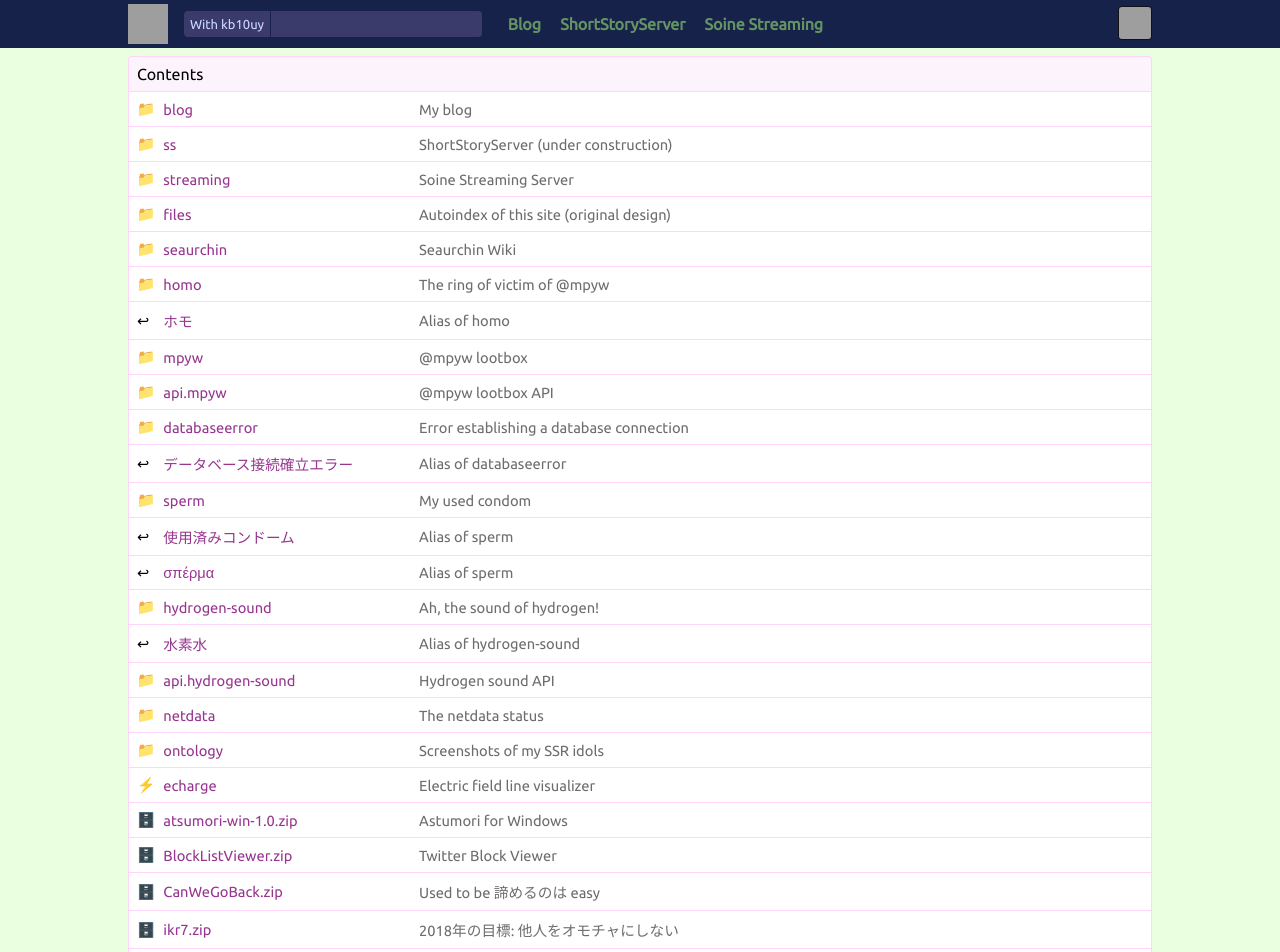
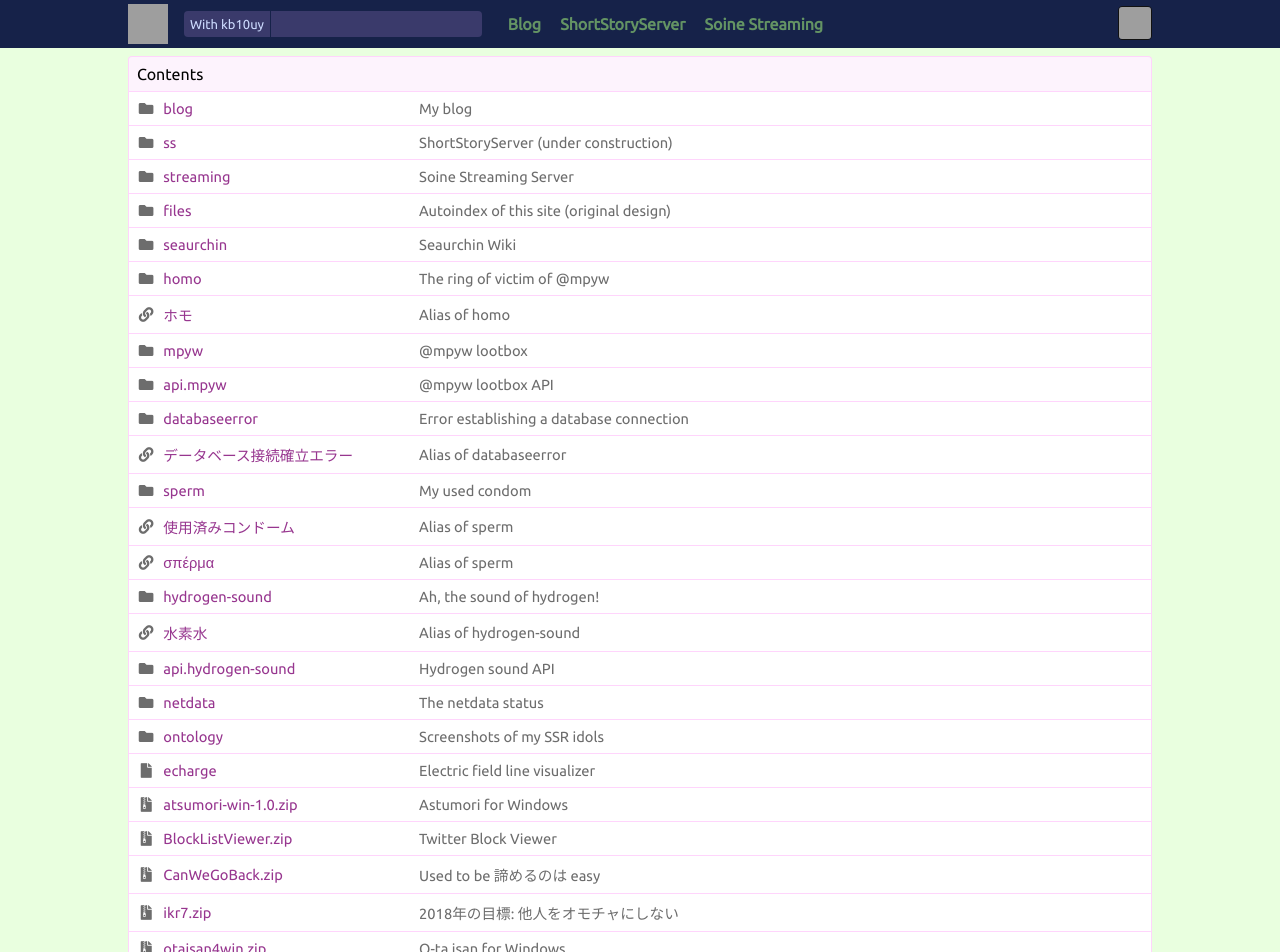
Before and after one commit to kb10uy/kb10uy.org, a Nuxt app: page / in a window 1280 px wide. Shown: the top 952 px of the page. Built offline with nearby package versions, Linux system fonts and the light colour scheme; grey boxes are pictures that could not be loaded.

Commit message:
おまけ

```diff
--- a/components/DirectoryTable.vue
+++ b/components/DirectoryTable.vue
@@ -39,6 +39,7 @@ $table-message-color: #6d6d6d;
     td {
       padding: 8px;
       &.icon {
+        color: $table-message-color;
         width: 1em;
         padding-right: 0;
       }
--- a/components/Navbar.vue
+++ b/components/Navbar.vue
@@ -2,7 +2,7 @@
   <header>
     <div class="container">
       <div class="left">
-        <img src="~assets/img/tencocoa.png" alt="" class="logo">
+        <img src="~assets/img/tencocoa.png" alt="" class="logo" :class="{ extra: extraMode }" @click="clickLogo">
         <form action="https://www.google.com/search" method="get">
           <input type="hidden" name="q" value="kb10uy">
           <span class="search">
@@ -59,6 +59,18 @@ header {
     .logo {
       width: 40px;
       height: 40px;
+
+      &.extra {
+        animation: rotation 0.5s linear infinite;
+      }
+      @keyframes rotation {
+        0% {
+          transform: rotateZ(0deg);
+        }
+        100% {
+          transform: rotateZ(1080deg);
+        }
+      }
     }
   }
 
@@ -191,6 +203,8 @@ export default {
   data() {
     return {
       socialLinks: false,
+      extraMode: false,
+      logo: 0,
     };
   },
 
@@ -198,6 +212,12 @@ export default {
     toggleSocialLinks() {
       this.socialLinks = !this.socialLinks;
     },
+    clickLogo() {
+      this.logo++;
+      if (this.logo >= 10) {
+        this.extraMode = true;
+      }
+    },
   },
 };
 </script>
--- a/nuxt.config.js
+++ b/nuxt.config.js
@@ -14,6 +14,13 @@ module.exports = {
         href: 'https://fonts.googleapis.com/css?family=Ubuntu',
       },
       {
+        rel: 'stylesheet',
+        href: 'https://use.fontawesome.com/releases/v5.0.13/css/all.css',
+        integrity:
+          'sha384-DNOHZ68U8hZfKXOrtjWvjxusGo9WQnrNx2sqG0tfsghAvtVlRW3tvkXWZh58N9jp',
+        crossorigin: 'anonymous',
+      },
+      {
         rel: 'icon',
         href: '/favicon.ico',
         type: 'image/vnd.microsoft.icon',
--- a/pages/index.vue
+++ b/pages/index.vue
@@ -7,137 +7,137 @@
       <table>
         <tbody>
           <tr>
-            <td class="icon">📁</td>
+            <td class="icon"><i class="fas fa-fw fa-folder" /></td>
             <td class="content"><a href="https://blog.kb10uy.org">blog</a></td>
             <td class="message">My blog</td>
           </tr>
           <tr>
-            <td class="icon">📁</td>
+            <td class="icon"><i class="fas fa-fw fa-folder" /></td>
             <td class="content"><a href="https://ss.kb10uy.org">ss</a></td>
             <td class="message">ShortStoryServer (under construction)</td>
           </tr>
           <tr>
-            <td class="icon">📁</td>
+            <td class="icon"><i class="fas fa-fw fa-folder" /></td>
             <td class="content"><a href="https://streaming.kb10uy.org">streaming</a></td>
             <td class="message">Soine Streaming Server</td>
           </tr>
           <tr>
-            <td class="icon">📁</td>
+            <td class="icon"><i class="fas fa-fw fa-folder" /></td>
             <td class="content"><a href="https://files.kb10uy.org">files</a></td>
             <td class="message">Autoindex of this site (original design)</td>
           </tr>
           <tr>
-            <td class="icon">📁</td>
+            <td class="icon"><i class="fas fa-fw fa-folder" /></td>
             <td class="content"><a href="https://seaurchin.kb10uy.org">seaurchin</a></td>
             <td class="message">Seaurchin Wiki</td>
           </tr>
           <tr>
-            <td class="icon">📁</td>
+            <td class="icon"><i class="fas fa-fw fa-folder" /></td>
             <td class="content"><a href="http://homo.kb10uy.org">homo</a></td>
             <td class="message">The ring of victim of @mpyw</td>
           </tr>
           <tr>
-            <td class="icon">↩</td>
+            <td class="icon"><i class="fas fa-fw fa-link" /></td>
             <td class="content"><a href="http://xn--ydko.kb10uy.org">ホモ</a></td>
             <td class="message">Alias of homo</td>
           </tr>
           <tr>
-            <td class="icon">📁</td>
+            <td class="icon"><i class="fas fa-fw fa-folder" /></td>
             <td class="content"><a href="http://mpyw.kb10uy.org">mpyw</a></td>
             <td class="message">@mpyw lootbox</td>
           </tr>
           <tr>
-            <td class="icon">📁</td>
+            <td class="icon"><i class="fas fa-fw fa-folder" /></td>
             <td class="content"><a href="http://api.mpyw.kb10uy.org">api.mpyw</a></td>
             <td class="message">@mpyw lootbox API</td>
           </tr>
           <tr>
-            <td class="icon">📁</td>
+            <td class="icon"><i class="fas fa-fw fa-folder" /></td>
             <td class="content"><a href="https://databaseerror.kb10uy.org">databaseerror</a></td>
             <td class="message">Error establishing a database connection</td>
           </tr>
           <tr>
-            <td class="icon">↩</td>
+            <td class="icon"><i class="fas fa-fw fa-link" /></td>
             <td class="content"><a href="https://xn--ick7ar5azg9dxfcd1080khq1bngf9qk.kb10uy.org">データベース接続確立エラー</a></td>
             <td class="message">Alias of databaseerror</td>
           </tr>
           <tr>
-            <td class="icon">📁</td>
+            <td class="icon"><i class="fas fa-fw fa-folder" /></td>
             <td class="content"><a href="http://sperm.kb10uy.org">sperm</a></td>
             <td class="message">My used condom</td>
           </tr>
           <tr>
-            <td class="icon">↩</td>
+            <td class="icon"><i class="fas fa-fw fa-link" /></td>
             <td class="content"><a href="http://xn--cbktfsc9d4d8b6925a0bxc9nn.kb10uy.org">使用済みコンドーム</a></td>
             <td class="message">Alias of sperm</td>
           </tr>
           <tr>
-            <td class="icon">↩</td>
+            <td class="icon"><i class="fas fa-fw fa-link" /></td>
             <td class="content"><a href="http://xn--ick7ar5azg9dxfcd1080khq1bngf9qk.kb10uy.org">σπέρμα</a></td>
             <td class="message">Alias of sperm</td>
           </tr>
           <tr>
-            <td class="icon">📁</td>
+            <td class="icon"><i class="fas fa-fw fa-folder" /></td>
             <td class="content"><a href="http://hydrogen-sound.kb10uy.org">hydrogen-sound</a></td>
             <td class="message">Ah, the sound of hydrogen!</td>
           </tr>
           <tr>
-            <td class="icon">↩</td>
+            <td class="icon"><i class="fas fa-fw fa-link" /></td>
             <td class="content"><a href="http://xn--1rwa901k.kb10uy.org">水素水</a></td>
             <td class="message">Alias of hydrogen-sound</td>
           </tr>
           <tr>
-            <td class="icon">📁</td>
+            <td class="icon"><i class="fas fa-fw fa-folder" /></td>
             <td class="content"><a href="http://hydrogen-sound.kb10uy.org">api.hydrogen-sound</a></td>
             <td class="message">Hydrogen sound API</td>
           </tr>
           <tr>
-            <td class="icon">📁</td>
+            <td class="icon"><i class="fas fa-fw fa-folder" /></td>
             <td class="content"><a href="https://netdata.kb10uy.org">netdata</a></td>
             <td class="message">The netdata status</td>
           </tr>
           <tr>
-            <td class="icon">📁</td>
+            <td class="icon"><i class="fas fa-fw fa-folder" /></td>
             <td class="content"><a href="https://ontology.kb10uy.org">ontology</a></td>
             <td class="message">Screenshots of my SSR idols</td>
           </tr>
           <tr>
-            <td class="icon">⚡</td>
+            <td class="icon"><i class="fas fa-fw fa-file" /></td>
             <td class="content"><a href="/echarge/index.html">echarge</a></td>
             <td class="message">Electric field line visualizer</td>
           </tr>
           <tr>
-            <td class="icon">🗄️</td>
+            <td class="icon"><i class="fas fa-fw fa-file-archive" /></td>
             <td class="content"><a href="/files/atsumori-win-1.0.zip">atsumori-win-1.0.zip</a></td>
             <td class="message">Astumori for Windows</td>
           </tr>
           <tr>
-            <td class="icon">🗄️</td>
+            <td class="icon"><i class="fas fa-fw fa-file-archive" /></td>
             <td class="content"><a href="/files/BlockListViewer.zip">BlockListViewer.zip</a></td>
             <td class="message">Twitter Block Viewer</td>
           </tr>
           <tr>
-            <td class="icon">🗄️</td>
+            <td class="icon"><i class="fas fa-fw fa-file-archive" /></td>
             <td class="content"><a href="/files/CanWeGoBack.zip">CanWeGoBack.zip</a></td>
             <td class="message">Used to be 諦めるのは easy</td>
           </tr>
           <tr>
-            <td class="icon">🗄️</td>
+            <td class="icon"><i class="fas fa-fw fa-file-archive" /></td>
             <td class="content"><a href="/files/ikr7.zip">ikr7.zip</a></td>
             <td class="message">2018年の目標: 他人をオモチャにしない</td>
           </tr>
           <tr>
-            <td class="icon">🗄️</td>
+            <td class="icon"><i class="fas fa-fw fa-file-archive" /></td>
             <td class="content"><a href="/files/otaisan4win.zip">otaisan4win.zip</a></td>
             <td class="message">O-ta isan for Windows</td>
           </tr>
           <tr>
-            <td class="icon">🗄️</td>
+            <td class="icon"><i class="fas fa-fw fa-file-archive" /></td>
             <td class="content"><a href="/files/ShutdownPreventer.7z">ShutdownPreventer.7z</a></td>
             <td class="message">Keep your Windows awake</td>
           </tr>
           <tr>
-            <td class="icon">🗄️</td>
+            <td class="icon"><i class="fas fa-fw fa-file-archive" /></td>
             <td class="content"><a href="/files/tomorinao4win.zip">tomorinao4win.zip</a></td>
             <td class="message">TomoriNao for Windows</td>
           </tr>
@@ -201,11 +201,20 @@ export default {
     DirectoryTable,
   },
   mounted() {
-    const consoleMessageStyle = `
-      font: 20pt monospace;
-      color: #f2f;
-    `;
-    console.log('%cI am dopyulicating!', consoleMessageStyle);
+    console.log(
+      '%cI am dopyulicating!',
+      `
+        font: 20pt monospace;
+        color: #f2f;
+      `,
+    );
+    console.log(
+      '%cRecommend echy images: https://twitter.com/kb10uy',
+      `
+        font: 12pt monospace;
+        color: #4f4;
+      `,
+    );
   },
 
   head() {
```
